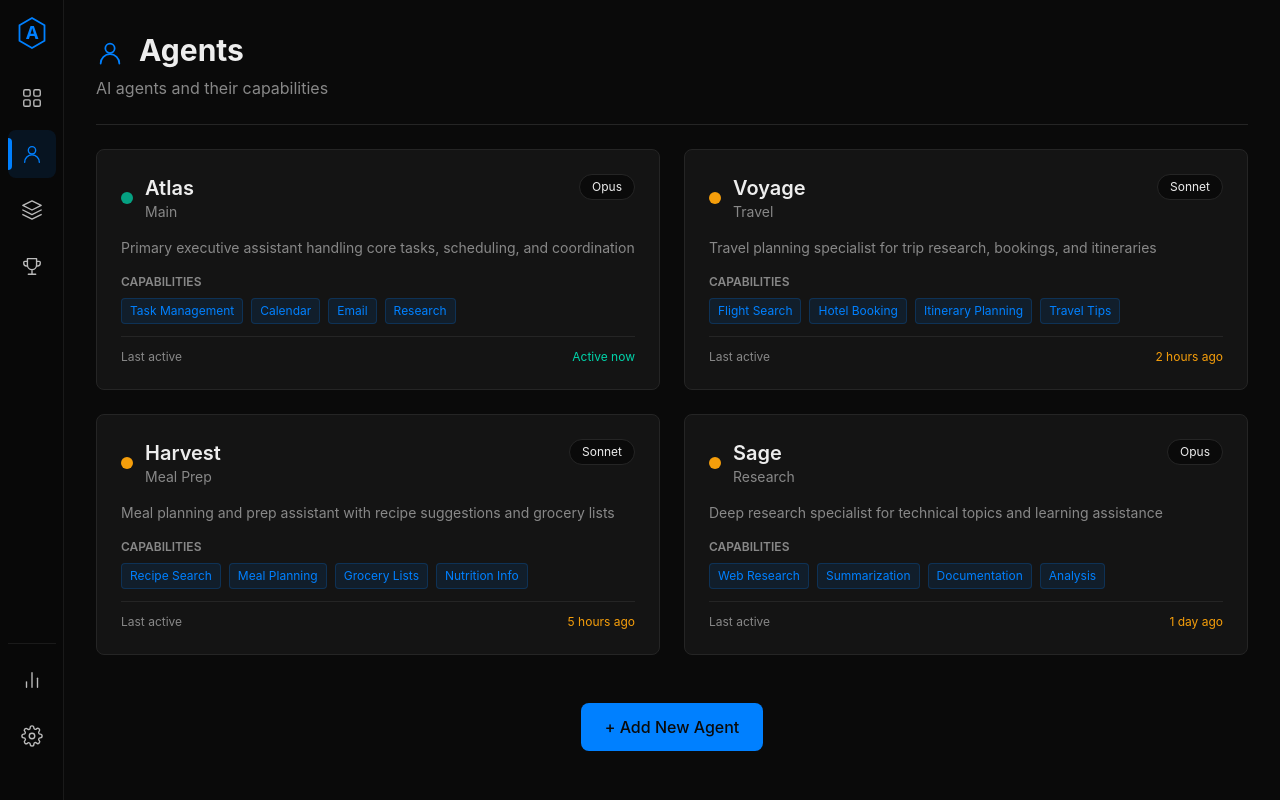
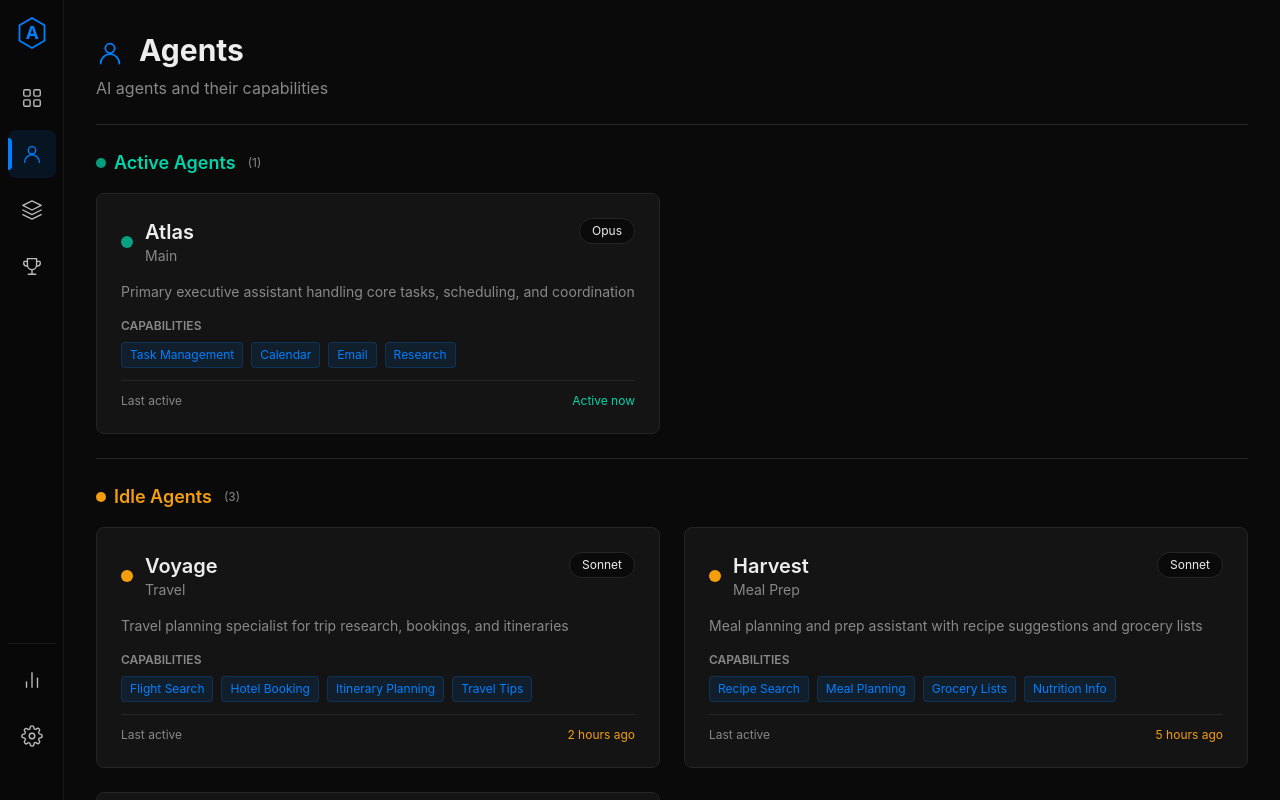
Before and after one commit to atlasbotadmin/mission-control, a Next.js app: page /agents in a window 1280 px wide. Built offline with nearby package versions, Linux system fonts and the light colour scheme.

Commit message:
split agents page into active and idle sections

```diff
--- a/app/agents/page.tsx
+++ b/app/agents/page.tsx
@@ -1,7 +1,62 @@
 'use client';
 
+interface Agent {
+  name: string;
+  role: string;
+  model: string;
+  status: string;
+  description: string;
+  capabilities: string[];
+  lastActive: string;
+}
+
+function AgentCard({ agent }: { agent: Agent }) {
+  return (
+    <div className="bg-card border border-border rounded-lg p-6 hover:border-accent/50 transition-colors">
+      <div className="flex items-start justify-between mb-4">
+        <div className="flex items-center gap-3">
+          <div
+            className={`w-3 h-3 rounded-full ${
+              agent.status === 'online' ? 'bg-status animate-pulse' : 'bg-idle'
+            }`}
+          ></div>
+          <div>
+            <h3 className="font-semibold text-xl">{agent.name}</h3>
+            <p className="text-sm text-muted">{agent.role}</p>
+          </div>
+        </div>
+        <span className="px-3 py-1 bg-background text-xs rounded-full border border-border">
+          {agent.model}
+        </span>
+      </div>
+
+      <p className="text-sm text-muted mb-4">{agent.description}</p>
+
+      <div className="space-y-3">
+        <div>
+          <h4 className="text-xs font-semibold text-muted mb-2">CAPABILITIES</h4>
+          <div className="flex flex-wrap gap-2">
+            {agent.capabilities.map((cap, j) => (
+              <span key={j} className="px-2 py-1 bg-accent/10 text-accent text-xs rounded border border-accent/20">
+                {cap}
+              </span>
+            ))}
+          </div>
+        </div>
+
+        <div className="pt-3 border-t border-border flex items-center justify-between text-xs">
+          <span className="text-muted">Last active</span>
+          <span className={agent.status === 'online' ? 'text-status' : 'text-idle'}>
+            {agent.lastActive}
+          </span>
+        </div>
+      </div>
+    </div>
+  );
+}
+
 export default function AgentsPage() {
-  const agents = [
+  const agents: Agent[] = [
     {
       name: 'Atlas',
       role: 'Main',
@@ -40,6 +95,9 @@ export default function AgentsPage() {
     },
   ];
 
+  const activeAgents = agents.filter(a => a.status === 'online');
+  const idleAgents = agents.filter(a => a.status === 'idle');
+
   return (
     <div className="min-h-screen bg-background p-4 md:p-8">
       <div className="max-w-7xl mx-auto space-y-6">
@@ -51,51 +109,36 @@ export default function AgentsPage() {
           <p className="text-muted mt-2">AI agents and their capabilities</p>
         </header>
 
-        {/* Agents Grid */}
-        <div className="grid grid-cols-1 lg:grid-cols-2 gap-6">
-          {agents.map((agent, i) => (
-            <div key={i} className="bg-card border border-border rounded-lg p-6 hover:border-accent/50 transition-colors">
-              <div className="flex items-start justify-between mb-4">
-                <div className="flex items-center gap-3">
-                  <div
-                    className={`w-3 h-3 rounded-full ${
-                      agent.status === 'online' ? 'bg-status animate-pulse' : 'bg-idle'
-                    }`}
-                  ></div>
-                  <div>
-                    <h3 className="font-semibold text-xl">{agent.name}</h3>
-                    <p className="text-sm text-muted">{agent.role}</p>
-                  </div>
-                </div>
-                <span className="px-3 py-1 bg-background text-xs rounded-full border border-border">
-                  {agent.model}
-                </span>
-              </div>
+        {/* Active Agents */}
+        <section>
+          <div className="flex items-center gap-2 mb-4">
+            <div className="w-2.5 h-2.5 rounded-full bg-status animate-pulse"></div>
+            <h2 className="text-lg font-semibold text-status">Active Agents</h2>
+            <span className="text-xs text-muted ml-1">({activeAgents.length})</span>
+          </div>
+          <div className="grid grid-cols-1 lg:grid-cols-2 gap-6">
+            {activeAgents.map((agent, i) => (
+              <AgentCard key={i} agent={agent} />
+            ))}
+          </div>
+        </section>
 
-              <p className="text-sm text-muted mb-4">{agent.description}</p>
+        {/* Divider */}
+        <div className="border-t border-border"></div>
 
-              <div className="space-y-3">
-                <div>
-                  <h4 className="text-xs font-semibold text-muted mb-2">CAPABILITIES</h4>
-                  <div className="flex flex-wrap gap-2">
-                    {agent.capabilities.map((cap, j) => (
-                      <span key={j} className="px-2 py-1 bg-accent/10 text-accent text-xs rounded border border-accent/20">
-                        {cap}
-                      </span>
-                    ))}
-                  </div>
-                </div>
-
-                <div className="pt-3 border-t border-border flex items-center justify-between text-xs">
-                  <span className="text-muted">Last active</span>
-                  <span className={agent.status === 'online' ? 'text-status' : 'text-idle'}>
-                    {agent.lastActive}
-                  </span>
-                </div>
-              </div>
-            </div>
-          ))}
-        </div>
+        {/* Idle Agents */}
+        <section>
+          <div className="flex items-center gap-2 mb-4">
+            <div className="w-2.5 h-2.5 rounded-full bg-idle"></div>
+            <h2 className="text-lg font-semibold text-idle">Idle Agents</h2>
+            <span className="text-xs text-muted ml-1">({idleAgents.length})</span>
+          </div>
+          <div className="grid grid-cols-1 lg:grid-cols-2 gap-6">
+            {idleAgents.map((agent, i) => (
+              <AgentCard key={i} agent={agent} />
+            ))}
+          </div>
+        </section>
 
         {/* Add Agent Button */}
         <div className="flex justify-center pt-6">
```
